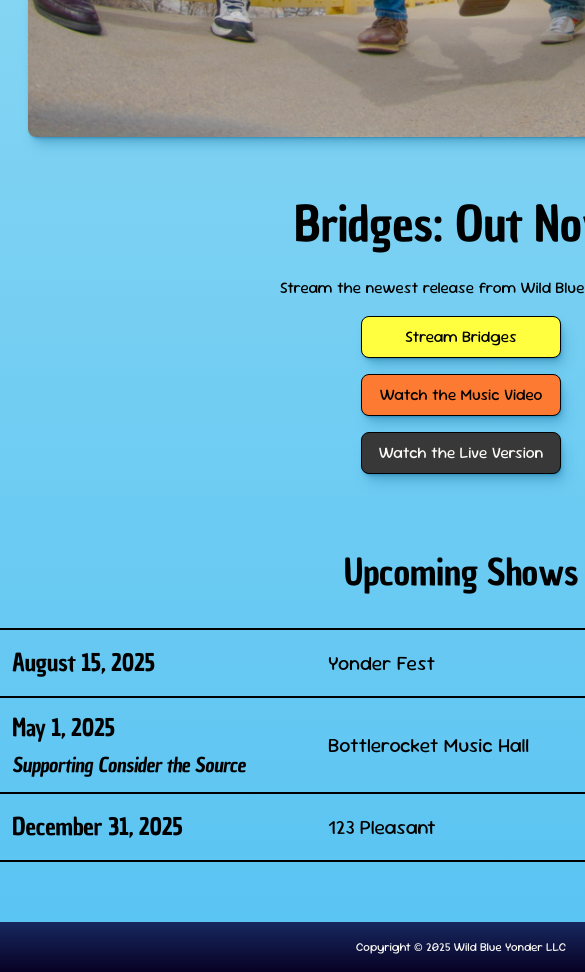
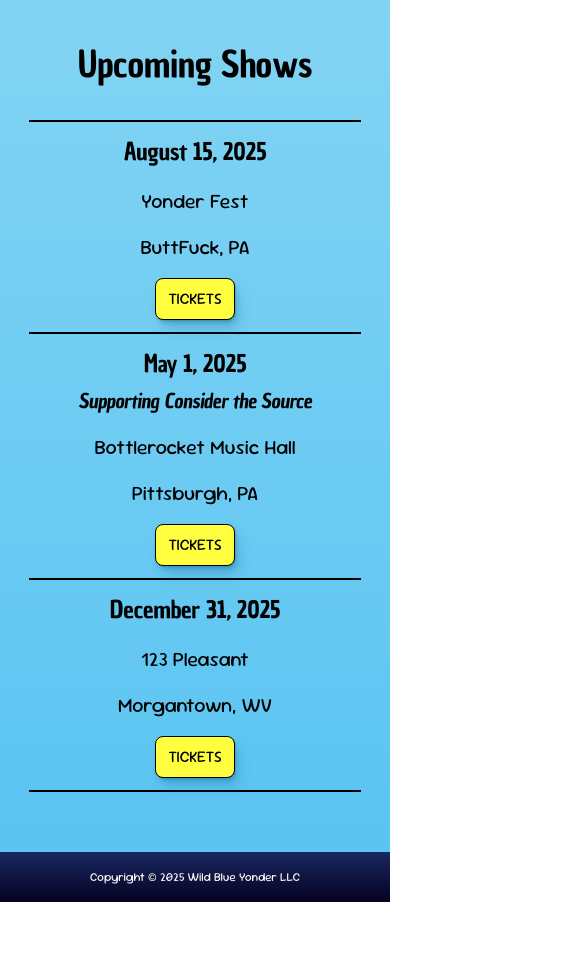
Before and after one commit to danielkurtsawyer/wild-blue-yonder, a React (Vite) app in the folder wild-blue-yonder-website/: page / in a window 390 px wide. Shown: the part 1060-2032 px from the top of the page, 585 px wide, since content can reach past the window. After the commit the page ends 1962 px from the top, so only its background shows below. Built offline with nearby package versions, Linux system fonts and the light colour scheme.

Commit message:
Add responsiveness to ShowItem component

```diff
--- a/wild-blue-yonder-website/src/components/ShowItem/show-item.css
+++ b/wild-blue-yonder-website/src/components/ShowItem/show-item.css
@@ -24,3 +24,14 @@
   font-family: "heading-text-italic";
   font-size: 20px;
 }
+
+@media (max-width: 937px) {
+  .show-item-container {
+    width: 85%;
+    display: flex;
+    flex-direction: column;
+  }
+  .date-and-title {
+    align-items: center;
+  }
+}
```
